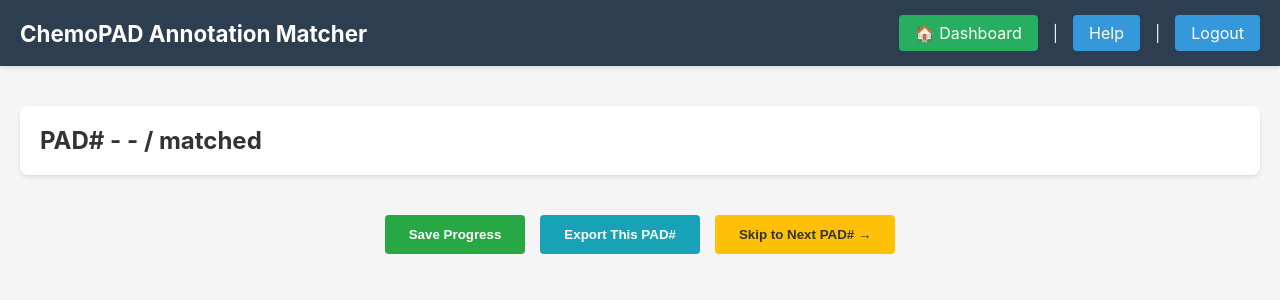
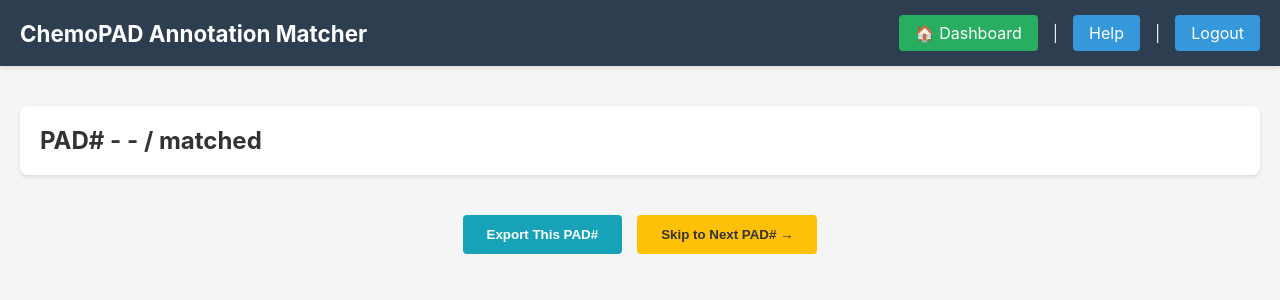
Before and after one commit to psaboia/chemo-pad-annotations, a Flask app: template flask-app/templates/match.html in a window 1280 px wide. Shown: the top 300 px of the page. Run offline with Flask 3, Linux system fonts and the light colour scheme; the template is opened without the code that fills it, so the values that code supplies are empty.

Commit message:
Remove redundant 'Save Progress' button
The button only showed an alert and didn't perform any action.
Since progress is automatically saved on every selection,
the button was unnecessary and potentially confusing.

Removed button and saveProgress() function from match page.

```diff
--- a/flask-app/templates/match.html
+++ b/flask-app/templates/match.html
@@ -132,7 +132,6 @@
 </div>
 
 <div class="page-actions">
-    <button class="save-btn" onclick="saveProgress()">Save Progress</button>
     <button class="export-btn" onclick="exportPad()">Export This PAD#</button>
     <button class="skip-btn" onclick="skipToNext()">Skip to Next PAD# →</button>
 </div>
@@ -217,10 +216,6 @@
     alert('Edit functionality coming soon!');
 }
 
-function saveProgress() {
-    alert('Progress is automatically saved!');
-}
-
 function exportPad() {
     window.location.href = '/api/export';
 }
```
